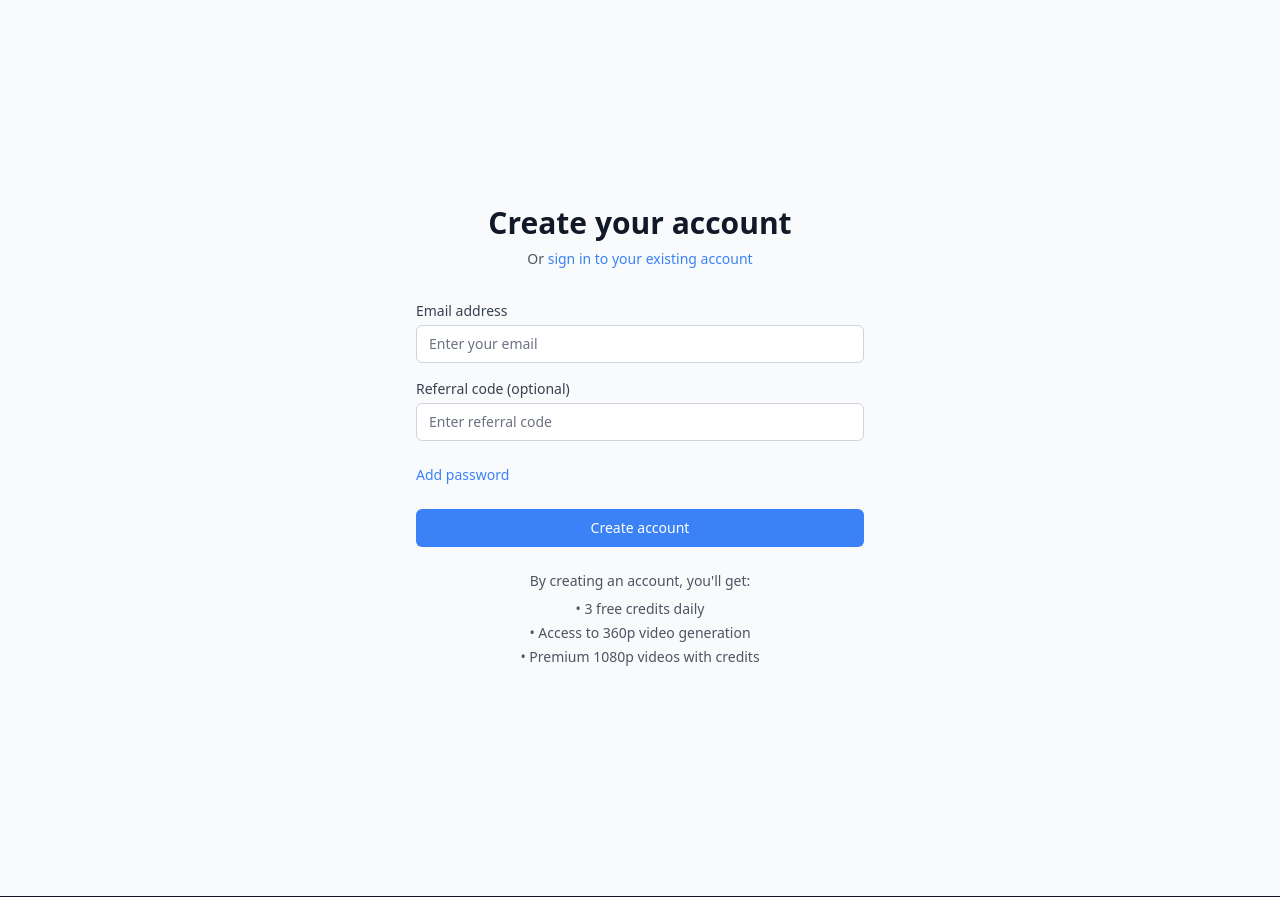
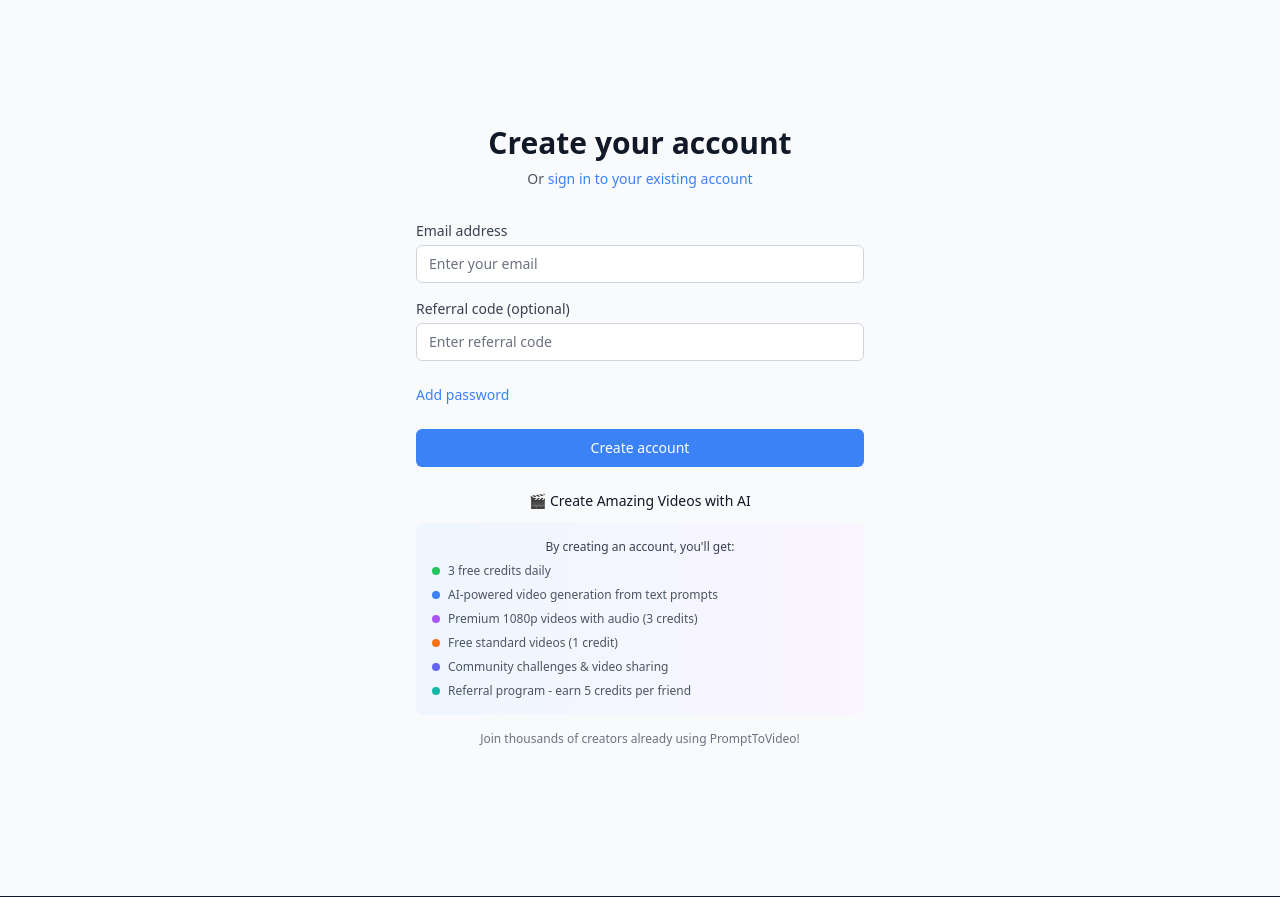
Before and after one commit to kastelica/prompttovideo, a Flask app: page /auth/register-page in a window 1280 px wide. Shown: the part 66-963 px from the top of the page. Run offline with Flask 3, Linux system fonts and the light colour scheme; some libraries are stand-ins or nearby versions.

Commit message:
index card design

```diff
--- a/app/templates/auth/register.html
+++ b/app/templates/auth/register.html
@@ -68,12 +68,37 @@
             </div>
 
             <div class="text-center text-sm text-gray-600">
-                <p>By creating an account, you'll get:</p>
-                <ul class="mt-2 space-y-1">
-                    <li>• {{ config.DAILY_FREE_CREDITS or 3 }} free credits daily</li>
-                    <li>• Access to 360p video generation</li>
-                    <li>• Premium 1080p videos with credits</li>
-                </ul>
+                <p class="font-medium text-gray-900 mb-3">🎬 Create Amazing Videos with AI</p>
+                <div class="bg-gradient-to-r from-blue-50 to-purple-50 rounded-lg p-4 mb-4">
+                    <p class="text-xs text-gray-700 mb-2">By creating an account, you'll get:</p>
+                    <ul class="space-y-2 text-xs">
+                        <li class="flex items-center">
+                            <span class="w-2 h-2 bg-green-500 rounded-full mr-2"></span>
+                            <span class="font-medium">{{ config.DAILY_FREE_CREDITS or 3 }} free credits daily</span>
+                        </li>
+                        <li class="flex items-center">
+                            <span class="w-2 h-2 bg-blue-500 rounded-full mr-2"></span>
+                            <span>AI-powered video generation from text prompts</span>
+                        </li>
+                        <li class="flex items-center">
+                            <span class="w-2 h-2 bg-purple-500 rounded-full mr-2"></span>
+                            <span>Premium 1080p videos with audio (3 credits)</span>
+                        </li>
+                        <li class="flex items-center">
+                            <span class="w-2 h-2 bg-orange-500 rounded-full mr-2"></span>
+                            <span>Free standard videos (1 credit)</span>
+                        </li>
+                        <li class="flex items-center">
+                            <span class="w-2 h-2 bg-indigo-500 rounded-full mr-2"></span>
+                            <span>Community challenges & video sharing</span>
+                        </li>
+                        <li class="flex items-center">
+                            <span class="w-2 h-2 bg-teal-500 rounded-full mr-2"></span>
+                            <span>Referral program - earn 5 credits per friend</span>
+                        </li>
+                    </ul>
+                </div>
+                <p class="text-xs text-gray-500">Join thousands of creators already using PromptToVideo!</p>
             </div>
         </form>
 
--- a/app/templates/base.html
+++ b/app/templates/base.html
@@ -209,7 +209,7 @@
                                         <p class="text-xs text-gray-600 dark:text-gray-400 text-center">Earn rewards</p>
                                     </a>
 
-                                    <a href="/api-docs" class="flex flex-col items-center p-4 bg-gradient-to-br from-teal-50 to-teal-100 dark:from-teal-900/20 dark:to-teal-800/20 hover:from-teal-100 hover:to-teal-200 dark:hover:from-teal-800/30 dark:hover:to-teal-700/30 rounded-xl transition-all duration-200 group">
+                                    <a href="{{ url_for('main.api_docs') }}" class="flex flex-col items-center p-4 bg-gradient-to-br from-teal-50 to-teal-100 dark:from-teal-900/20 dark:to-teal-800/20 hover:from-teal-100 hover:to-teal-200 dark:hover:from-teal-800/30 dark:hover:to-teal-700/30 rounded-xl transition-all duration-200 group">
                                         <div class="w-12 h-12 bg-teal-500 rounded-xl flex items-center justify-center mb-3 group-hover:scale-110 transition-transform">
                                             <svg class="w-6 h-6 text-white" fill="none" stroke="currentColor" viewBox="0 0 24 24">
                                                 <path stroke-linecap="round" stroke-linejoin="round" stroke-width="2" d="M10 20l4-16m4 4l4 4-4 4M6 16l-4-4 4-4"></path>
@@ -362,7 +362,7 @@
                         </svg>
                         Referral Program
                     </a>
-                    <a href="/api-docs" class="block px-3 py-2 text-gray-700 dark:text-gray-300 hover:text-primary hover:bg-gray-50 dark:hover:bg-dark-700 rounded-md flex items-center">
+                    <a href="{{ url_for('main.api_docs') }}" class="block px-3 py-2 text-gray-700 dark:text-gray-300 hover:text-primary hover:bg-gray-50 dark:hover:bg-dark-700 rounded-md flex items-center">
                         <svg class="w-5 h-5 mr-3 text-teal-500" fill="none" stroke="currentColor" viewBox="0 0 24 24">
                             <path stroke-linecap="round" stroke-linejoin="round" stroke-width="2" d="M10 20l4-16m4 4l4 4-4 4M6 16l-4-4 4-4"></path>
                         </svg>
--- a/app/templates/main/profile.html
+++ b/app/templates/main/profile.html
@@ -381,6 +381,7 @@ function displayVideos(videos) {
 
     const html = videos.map(video => `
         <div class="bg-white dark:bg-dark-800 rounded-xl shadow-lg overflow-hidden hover:shadow-xl transition-all duration-300 transform hover:-translate-y-1 border border-gray-100 dark:border-dark-700">
+            <a href="/watch/${video.id}-${video.slug || 'video'}" class="block">
                 <div class="relative aspect-video bg-gray-200">
                     ${video.thumbnail_url ?
                         `<img src="${video.thumbnail_url}" alt="${video.title}" class="w-full h-full object-cover" style="display: block !important; visibility: visible !important; opacity: 1 !important; max-width: 100%; height: auto;">` :
@@ -391,8 +392,11 @@ function displayVideos(videos) {
                         </div>`
                     }
                 </div>
+            </a>
             <div class="p-6">
-                <h3 class="font-semibold text-gray-900 dark:text-gray-100 mb-3 line-clamp-2 text-lg">${video.title}</h3>
+                <a href="/watch/${video.id}-${video.slug || 'video'}" class="block">
+                    <h3 class="font-semibold text-gray-900 dark:text-gray-100 mb-3 line-clamp-2 text-lg hover:text-primary transition-colors">${video.title}</h3>
+                </a>
                 <div class="flex flex-wrap gap-4 items-center text-sm text-gray-500 dark:text-gray-400 mb-3">
                     <span><svg class="w-4 h-4 mr-1 inline" fill="none" stroke="currentColor" viewBox="0 0 24 24"><path stroke-linecap="round" stroke-linejoin="round" stroke-width="2" d="M15 12a3 3 0 11-6 0 3 3 0 016 0z"/><path stroke-linecap="round" stroke-linejoin="round" stroke-width="2" d="M2.458 12C3.732 7.943 7.523 5 12 5c4.478 0 8.268 2.943 9.542 7-1.274 4.057-5.064 7-9.542 7-4.477 0-8.268-2.943-9.542-7z"/></svg> ${video.views || 0} views</span>
                     <span><svg class="w-4 h-4 mr-1 inline" fill="none" stroke="currentColor" viewBox="0 0 24 24"><path stroke-linecap="round" stroke-linejoin="round" stroke-width="2" d="M8 7V3m8 4V3m-9 8h10M5 21h14a2 2 0 002-2V7a2 2 0 00-2-2H5a2 2 0 00-2 2v12a2 2 0 002 2z"/></svg> ${new Date(video.created_at).toLocaleDateString()}</span>
```
Also changed, not shown: app/auth/utils.py (+49 -25 lines), app/main/referral_routes.py (+2 -21 lines), app/models.py (+18 -3 lines), app/templates/main/index.html (+43 -22 lines). Lines whose indentation alone changed are shown as unchanged.
